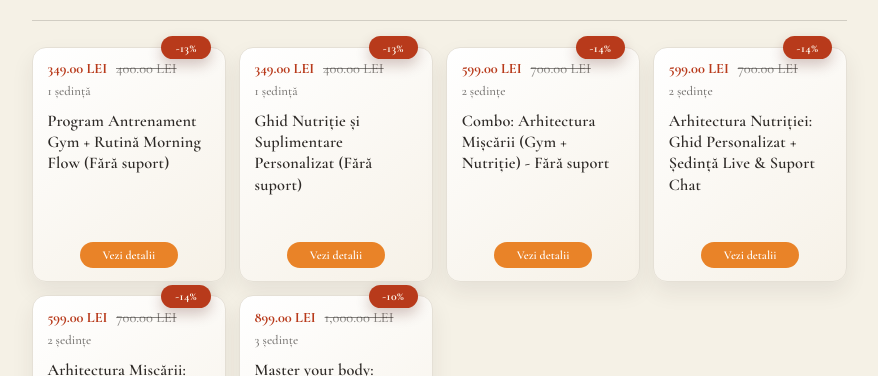
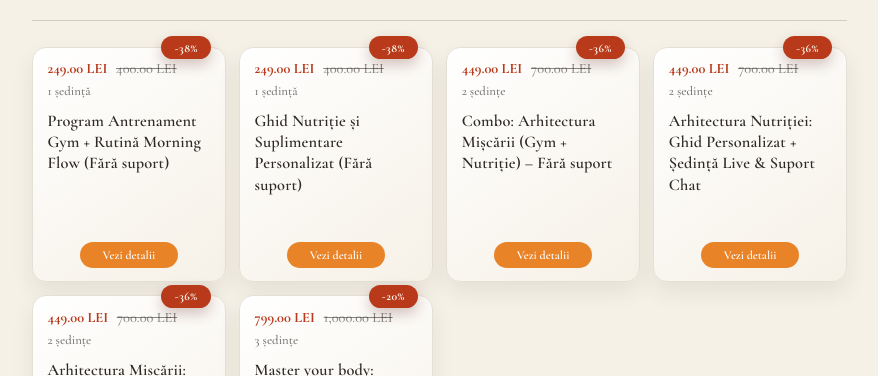
Before and after one commit to danieloancea1997-afk/Arhitectura-Sinelui, a React (Vite) app: page /shop in a window 1280 px wide. Shown: the part 1194-1570 px from the top of the page, without its empty margins (193-1071 px from the left). Built offline with nearby package versions, Linux system fonts and the light colour scheme.

Commit message:
Update discounted package prices

```diff
--- a/src/data/shopPackages.ts
+++ b/src/data/shopPackages.ts
@@ -136,7 +136,7 @@ export const packages: PackageItem[] = [
     id: 'program-gym',
     category: 'fitness',
     title: 'Program Antrenament Gym + Rutină Morning Flow (Fără suport)',
-    meta: '1 ședință @ 349.00 lei',
+    meta: '1 ședință @ 249.00 lei',
     bookingUrl: 'https://l.bttr.to/qc0Qu',
     description: [
       'Construiește-ți corpul și disciplina folosind un plan de antrenament adaptat nevoilor tale. Acest pachet este creat pentru cei care au nevoie de o structură clară și de un sistem eficient, dar preferă să se antreneze autonom.',
@@ -160,7 +160,7 @@ export const packages: PackageItem[] = [
     id: 'ghid-nutritie',
     category: 'fitness',
     title: 'Ghid Nutriție și Suplimentare Personalizat (Fără suport)',
-    meta: '1 ședință @ 349.00 lei',
+    meta: '1 ședință @ 249.00 lei',
     bookingUrl: 'https://l.bttr.to/BKgEg',
     description: [
       'Optimizează-ți biologia prin nutriție adaptată stilului tău de viață și obiectivelor tale de sănătate. Acest ghid este instrumentul tău de lucru dacă vrei claritate în alegerile alimentare și o schemă de suplimente bazată pe nevoi biologice reale, nu pe ghicite.',
@@ -183,8 +183,8 @@ export const packages: PackageItem[] = [
   {
     id: 'combo-gym-nutritie',
     category: 'fitness',
-    title: 'Combo: Arhitectura Mișcării (Gym + Nutriție) - Fără suport',
-    meta: '2 ședințe @ 599.00 lei',
+    title: 'Combo: Arhitectura Mișcării (Gym + Nutriție) – Fără suport',
+    meta: '2 ședințe @ 449.00 lei',
     bookingUrl: 'https://l.bttr.to/nLVTL',
     description: [
       'Acest pachet este soluția completă dacă vrei să-ți reproiectezi stilul de viață de la zero, acționând simultan pe cele mai importante direcții: cum te miști și cum te hrănești. Prin alegerea acestui combo, primești o strategie integrată pentru corp și minte, profitând în plus de o economie de 100 RON față de achiziția separată a programelor.',
@@ -216,7 +216,7 @@ export const packages: PackageItem[] = [
     id: 'arhitectura-nutritiei',
     category: 'fitness',
     title: 'Arhitectura Nutriției: Ghid Personalizat + Ședință Live & Suport Chat',
-    meta: '2 ședințe @ 599.00 lei',
+    meta: '2 ședințe @ 449.00 lei',
     bookingUrl: 'https://l.bttr.to/7CTMb',
     description: [
       'Transformă nutriția dintr-o corvoadă într-un sistem care să lucreze pentru tine, nu împotriva ta. Acest pachet este creat pentru cei care nu vor doar un plan pe hârtie, ci au nevoie de ghidaj direct și monitorizare pentru a se asigura că noile obiceiuri „se prind”.',
@@ -241,7 +241,7 @@ export const packages: PackageItem[] = [
     id: 'arhitectura-miscarii',
     category: 'fitness',
     title: 'Arhitectura Mișcării: Plan Fitness + Ședință Live & Suport Chat',
-    meta: '2 ședințe @ 599.00 lei',
+    meta: '2 ședințe @ 449.00 lei',
     bookingUrl: 'https://l.bttr.to/pEKf1',
     description: [
       'Aceasta este varianta extinsă pentru cei care nu vor doar un simplu document, ci vor să se asigure că execută mișcările corect și că au pe cine să întrebe atunci când se blochează în prima lună.',
@@ -265,7 +265,7 @@ export const packages: PackageItem[] = [
     id: 'master-body',
     category: 'fitness',
     title: 'Master your body: Arhitectura corpului (Gym + Nutriție) + Suport Live & Chat',
-    meta: '3 ședințe @ 899.00 lei',
+    meta: '3 ședințe @ 799.00 lei',
     bookingUrl: 'https://l.bttr.to/jxv6A',
     description: [
       'Acest Master Plan este soluția supremă pentru cineva care vrea să elimine orice urmă de presupunere. Integrăm ambii piloni — fitness și nutriție — într-o singură strategie coerentă, susținută de asistență directă și monitorizare constantă din partea mea.',
--- a/src/pages/Home.tsx
+++ b/src/pages/Home.tsx
@@ -300,12 +300,12 @@ const discountedHomePrices: Record<string, string> = {
   'consiliere-psihologica': '199 LEI',
   'consultanta-evaluare': '89 LEI',
   'abonament-4x': '699 LEI',
-  'program-gym': '349 LEI',
-  'ghid-nutritie': '349 LEI',
-  'combo-gym-nutritie': '599 LEI',
-  'arhitectura-miscarii': '599 LEI',
-  'arhitectura-nutritiei': '599 LEI',
-  'master-body': '899 LEI',
+  'program-gym': '249 LEI',
+  'ghid-nutritie': '249 LEI',
+  'combo-gym-nutritie': '449 LEI',
+  'arhitectura-miscarii': '449 LEI',
+  'arhitectura-nutritiei': '449 LEI',
+  'master-body': '799 LEI',
   'reset-challenge': '1,799 LEI',
 }
 
--- a/src/pages/Products.tsx
+++ b/src/pages/Products.tsx
@@ -10,12 +10,12 @@ const discountedPrices: Record<string, string> = {
   'consiliere-psihologica': '199.00 lei',
   'consultanta-evaluare': '89.00 lei',
   'abonament-4x': '699.00 lei',
-  'program-gym': '349.00 lei',
-  'ghid-nutritie': '349.00 lei',
-  'combo-gym-nutritie': '599.00 lei',
-  'arhitectura-miscarii': '599.00 lei',
-  'arhitectura-nutritiei': '599.00 lei',
-  'master-body': '899.00 lei',
+  'program-gym': '249.00 lei',
+  'ghid-nutritie': '249.00 lei',
+  'combo-gym-nutritie': '449.00 lei',
+  'arhitectura-miscarii': '449.00 lei',
+  'arhitectura-nutritiei': '449.00 lei',
+  'master-body': '799.00 lei',
   'reset-challenge': '1,799.00 lei',
 }
 
@@ -58,7 +58,7 @@ function Products() {
       id: 'primii-pasi',
       label: 'Primii pași spre transformare',
       icon: stepIcon,
-      packageIds: ['discovery-call', 'consultanta-evaluare'],
+      packageIds: ['consultanta-evaluare'],
     },
     { id: 'psihologie', label: 'Psihologie', icon: psihologieIcon },
     { id: 'somatic', label: 'Somatic', icon: somaticIcon },
```
